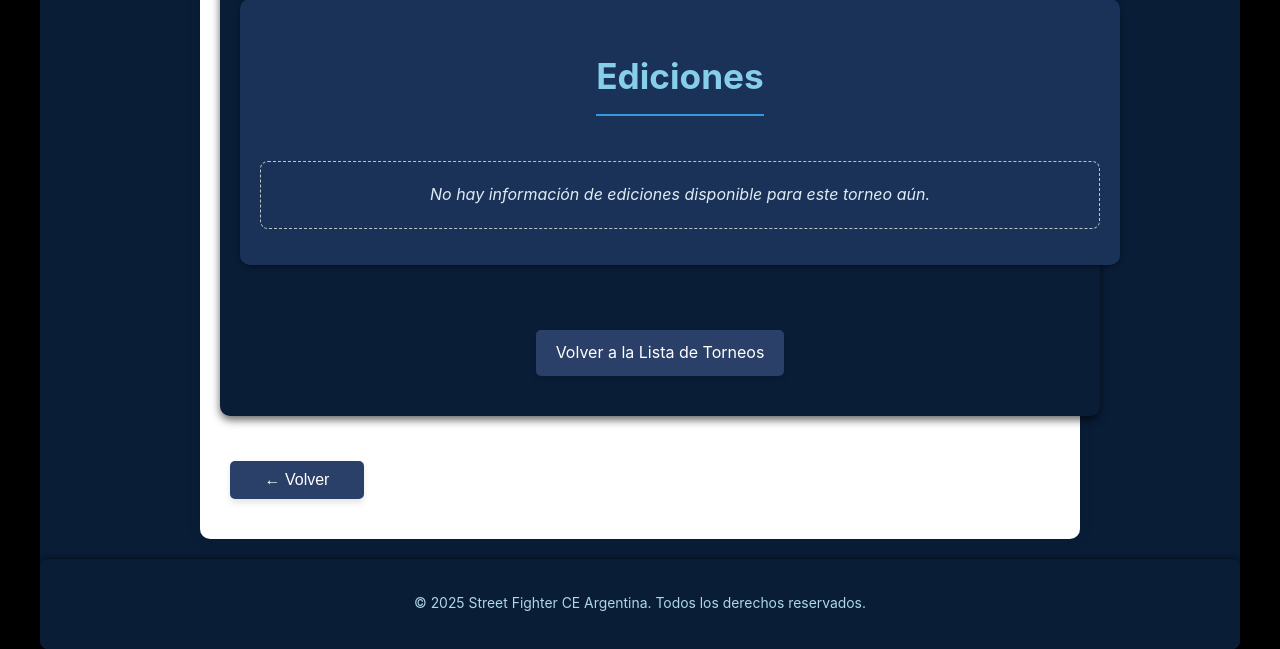
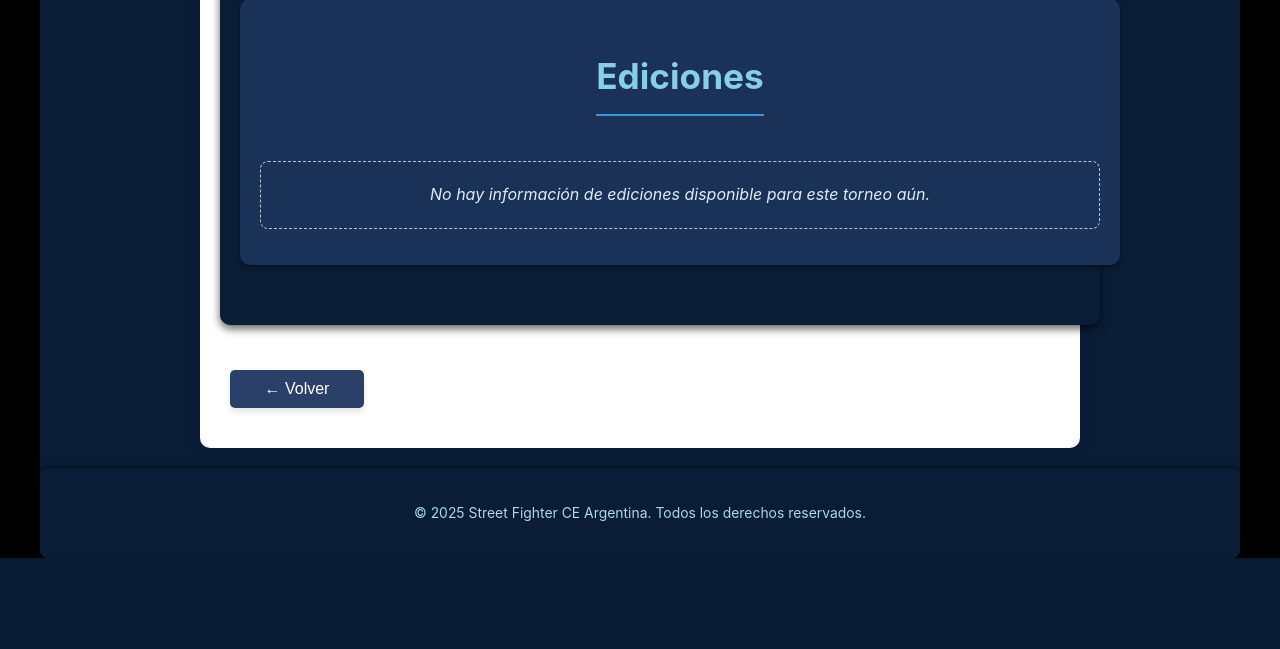
Before and after one commit to Trecarichi/SFCE, a Django app: template torneosArgentina/Torneos/template/detalle_torneos.html in a window 1280 px wide. Shown: the part 903-1552 px from the top of the page. After the commit the page ends 1461 px from the top, so only its background shows below. Run offline with Django 4.2, Linux system fonts and the light colour scheme; the template is opened without the code that fills it, so the values that code supplies are empty; grey boxes labelled with a size stand in for pictures from a placeholder-image service; some libraries are stand-ins or nearby versions.

Commit message:
botones volver

```diff
--- a/torneosArgentina/Torneos/template/detalle_torneos.html
+++ b/torneosArgentina/Torneos/template/detalle_torneos.html
@@ -477,7 +477,6 @@
     </div>
     {# --- FIN DE SECCIÓN DE EDICIONES --- #}
 
-    <a href="{% url 'lista_torneos' %}" class="btn-back">Volver a la Lista de Torneos</a>
 </div>
 
 {# MODAL DE IMAGEN (oculto por defecto) #}
```
